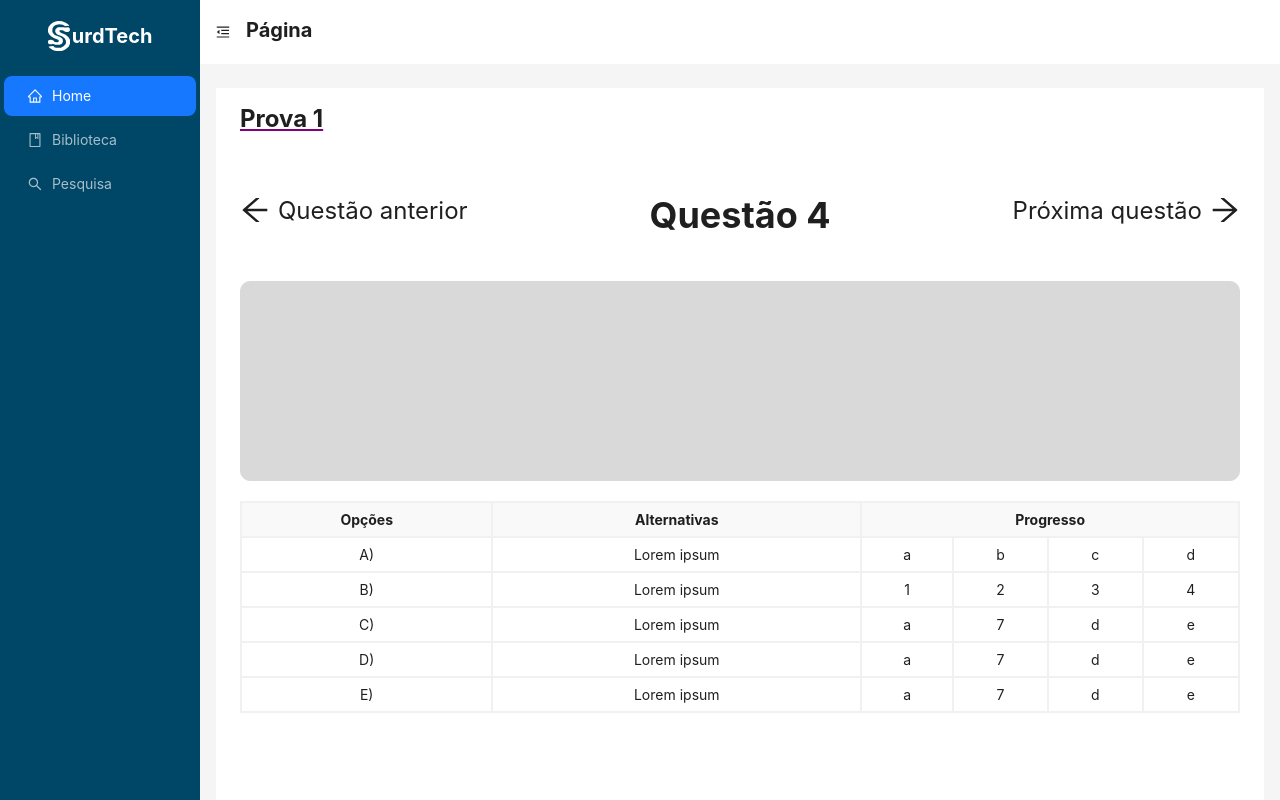
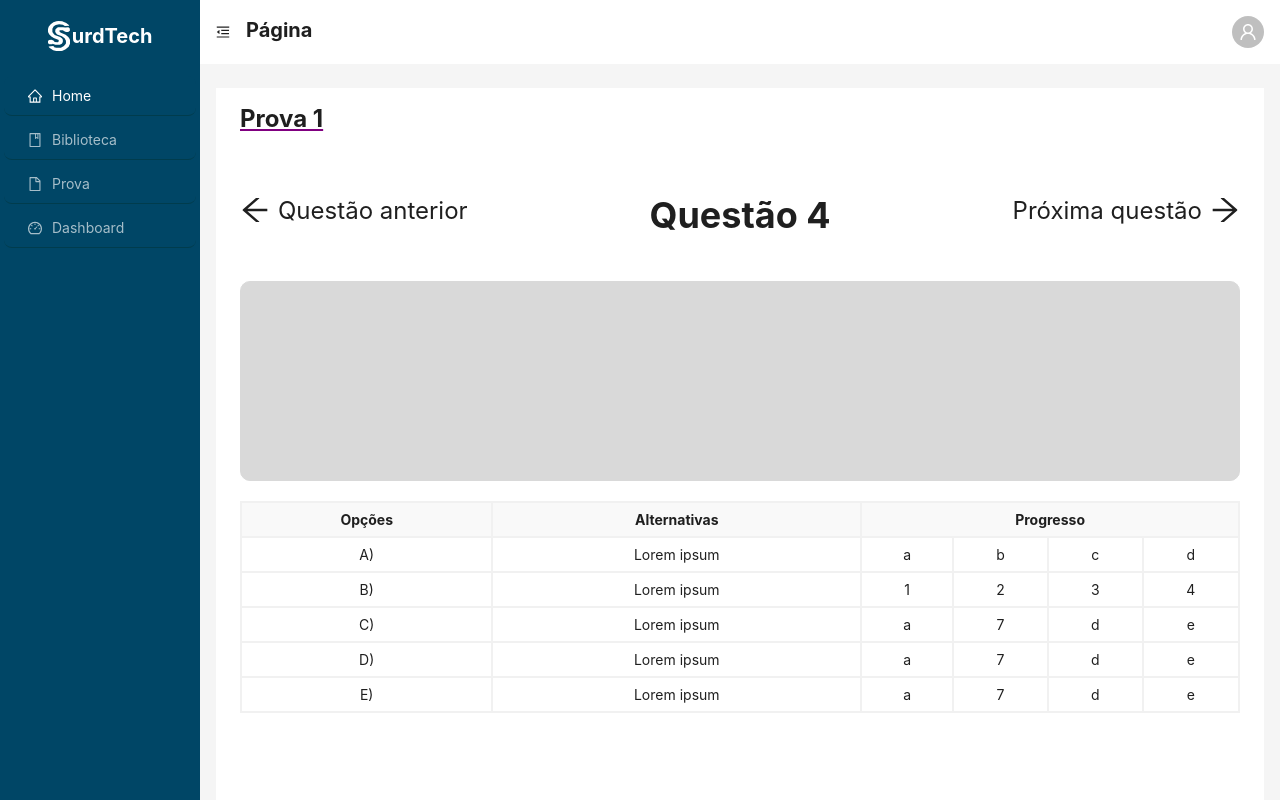
Before and after one commit to RodolfoXYZ/Surd-Tech-Front-End, a React (Create React App) app: page /prova in a window 1280 px wide. Built offline with nearby package versions, Linux system fonts and the light colour scheme.

Commit message:
criando rota e icone de perfil

```diff
--- a/src/components/Course/CourseCard.js
+++ b/src/components/Course/CourseCard.js
@@ -1,13 +1,21 @@
 import React from 'react';
 import { Card } from 'antd';
+import { useNavigate } from 'react-router-dom';
 
 const { Meta } = Card;
 
 const CourseCard = ({ course }) => {
+  const navigate = useNavigate();
+
+  const handleCardClick = () => {
+    navigate('/aula');
+  };
+
   return (
     <Card
       hoverable
       cover={<img alt={course.name} src={`/assets/images/${course.image}`} />}
+      onClick={handleCardClick}
     >
       <Meta
         title={`Nome: ${course.name}`}
--- a/src/components/Layout/AppHeader.js
+++ b/src/components/Layout/AppHeader.js
@@ -1,12 +1,28 @@
-import React from 'react';
-import { Layout } from 'antd';
-import { MenuUnfoldOutlined, MenuFoldOutlined } from '@ant-design/icons';
-import { useLocation } from 'react-router-dom';
+import React, { useState } from 'react';
+import { Layout, Avatar, Modal, Button } from 'antd';
+import { MenuUnfoldOutlined, MenuFoldOutlined, UserOutlined } from '@ant-design/icons';
+import { useLocation, useNavigate } from 'react-router-dom';
 
 const { Header } = Layout;
 
 const AppHeader = ({ collapsed, toggleCollapsed }) => {
   const location = useLocation();
+  const navigate = useNavigate();
+  const [isModalVisible, setIsModalVisible] = useState(false);
+
+
+  const user = {
+    name: 'João Silva',
+    email: 'joao.silva@email.com',
+  };
+
+
+  const showModal = () => setIsModalVisible(true);
+  const handleOk = () => setIsModalVisible(false);
+  const handleLogout = () => {
+    setIsModalVisible(false);
+    navigate('/');
+  };
 
   // Definir o título com base no caminho da URL
   const getTitle = () => {
@@ -25,13 +41,23 @@ const AppHeader = ({ collapsed, toggleCollapsed }) => {
   };
 
   return (
-    <Header style={{ background: '#fff', padding: '0 16px', display: 'flex', alignItems: 'center' }}>
+    <Header style={{ background: '#fff', padding: '0 16px', display: 'flex', alignItems: 'center', justifyContent: 'space-between' }}>
+      <div style={{ display: 'flex', alignItems: 'center' }}>
         {collapsed ? (
           <MenuUnfoldOutlined className="trigger" onClick={toggleCollapsed} />
         ) : (
           <MenuFoldOutlined className="trigger" onClick={toggleCollapsed} />
         )}
         <h2 style={{ marginLeft: '16px', fontSize: '20px', fontWeight: 'bold' }}>{getTitle()}</h2>
+      </div>
+
+      <Avatar icon={<UserOutlined />} onClick={showModal} style={{ cursor: 'pointer' }} />
+
+      <Modal title="Perfil do Usuário" visible={isModalVisible} onOk={handleOk} onCancel={handleOk} footer={null}>
+        <p><strong>Nome:</strong> {user.name}</p>
+        <p><strong>Email:</strong> {user.email}</p>
+        <Button type="primary" onClick={handleLogout}>Sair</Button>
+      </Modal>
     </Header>
   );
 };
--- a/src/components/Layout/Sidebar.js
+++ b/src/components/Layout/Sidebar.js
@@ -1,11 +1,18 @@
 import React from 'react';
 import { Layout, Menu } from 'antd';
-import { SearchOutlined, BookOutlined, HomeOutlined} from '@ant-design/icons';
+import { useNavigate } from 'react-router-dom';
+import { BookOutlined, HomeOutlined, FileOutlined, DashboardOutlined } from '@ant-design/icons';
 import logo from '../../assets/images/logo.svg';
 
 const { Sider } = Layout;
 
 const Sidebar = ({ collapsed, toggleCollapsed }) => {
+  const navigate = useNavigate();
+
+  const handleMenuClick = (route) => {
+    navigate(route);
+  };
+
   return (
     <Sider
       collapsible
@@ -14,7 +21,7 @@ const Sidebar = ({ collapsed, toggleCollapsed }) => {
       trigger={null}
       style={{ background: '#004666' }}
     >
-   <div
+      <div
         className="logo"
         style={{
           padding: '20px',
@@ -48,14 +55,49 @@ const Sidebar = ({ collapsed, toggleCollapsed }) => {
         )}
       </div>
       <Menu theme="dark" mode="inline" defaultSelectedKeys={['1']} style={{ background: '#004666' }}>
-        <Menu.Item key="1" icon={<HomeOutlined />}>
+        <Menu.Item
+          key="1"
+          icon={<HomeOutlined />}
+          onClick={() => handleMenuClick('/home')}
+          style={{
+            backgroundColor: '#004666',
+            borderBottom: '1px solid #003C4D',
+          }}
+        >
           Home
         </Menu.Item>
-        <Menu.Item key="2" icon={<BookOutlined />}>
+        <Menu.Item
+          key="2"
+          icon={<BookOutlined />}
+          onClick={() => handleMenuClick('/biblioteca')}
+          style={{
+            backgroundColor: '#004666',
+            borderBottom: '1px solid #003C4D',
+          }}
+        >
           Biblioteca
         </Menu.Item>
-        <Menu.Item key="3" icon={<SearchOutlined />}>
-          Pesquisa
+        <Menu.Item
+          key="4"
+          icon={<FileOutlined />}
+          onClick={() => handleMenuClick('/prova')}
+          style={{
+            backgroundColor: '#004666',
+            borderBottom: '1px solid #003C4D',
+          }}
+        >
+          Prova
+        </Menu.Item>
+        <Menu.Item
+          key="5"
+          icon={<DashboardOutlined />}
+          onClick={() => handleMenuClick('/dashboard')}
+          style={{
+            backgroundColor: '#004666',
+            borderBottom: '1px solid #003C4D',
+          }}
+        >
+          Dashboard
         </Menu.Item>
       </Menu>
     </Sider>
```
Lines whose indentation alone changed are shown as unchanged.
